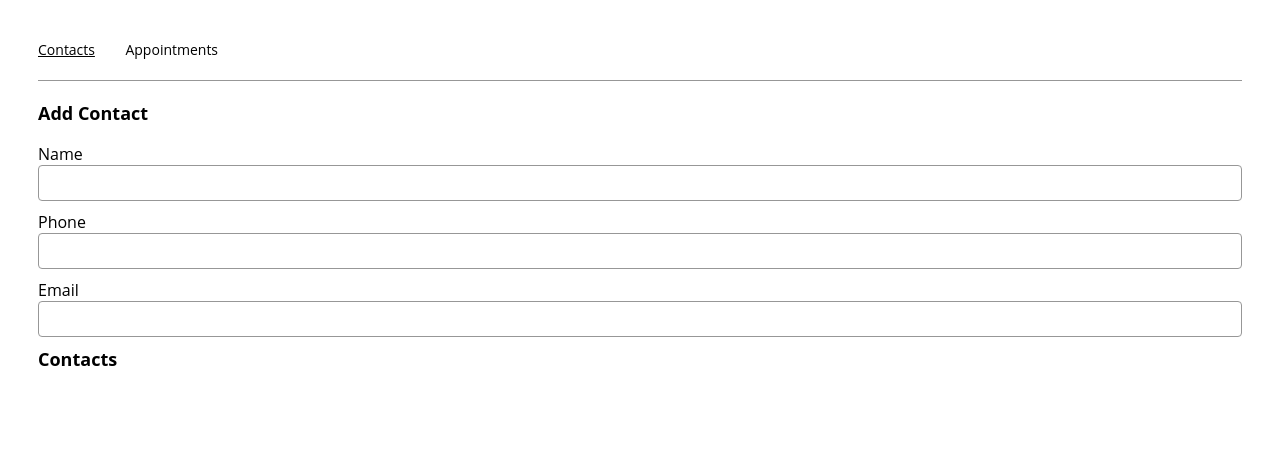
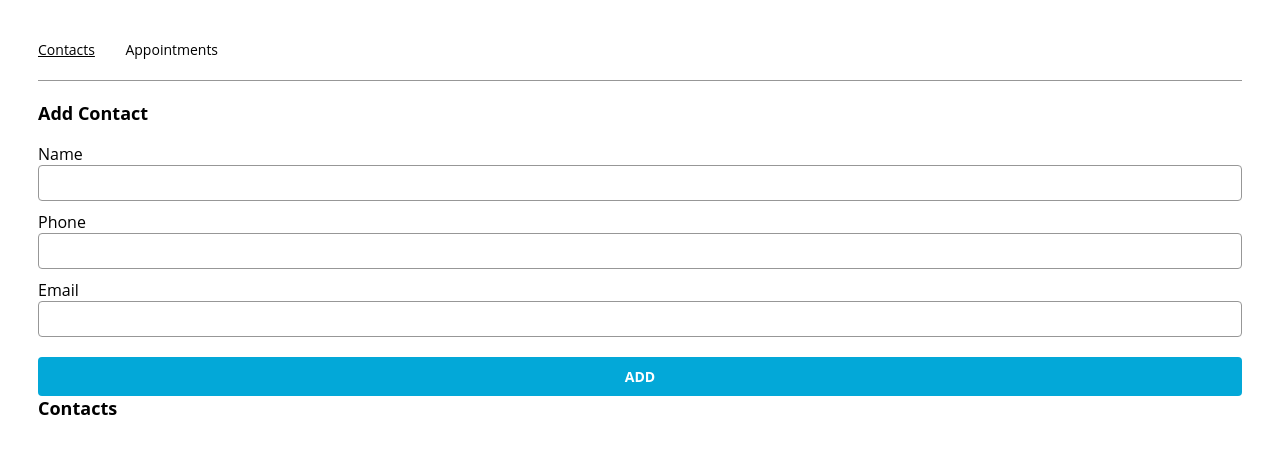
Before and after one commit to nccharles/Appointments, a React (Create React App) app: page /contacts in a window 1280 px wide. Shown: the top 454 px of the page. Built offline with nearby package versions, Linux system fonts and the light colour scheme.

Commit message:
adding state

```diff
--- a/src/App.js
+++ b/src/App.js
@@ -1,8 +1,8 @@
 import React from "react";
 import { Switch, Route, Redirect, NavLink } from "react-router-dom";
 
-import { AppointmentsPage } from "./containers/appointmentsPage/AppointmentsPage";
-import { ContactsPage } from "./containers/contactsPage/ContactsPage";
+import AppointmentsPage from "./containers/appointmentsPage/AppointmentsPage";
+import ContactsPage from "./containers/contactsPage/ContactsPage";
 
 function App() {
   /*
--- a/src/components/contactForm/ContactForm.js
+++ b/src/components/contactForm/ContactForm.js
@@ -1,28 +1,24 @@
 import React from "react";
 
 export const ContactForm = ({
-  name,
-  setName,
-  phone,
-  setPhone,
-  email,
-  setEmail,
+  onChange,
   handleSubmit
 }) => {
   return (
     <form onSubmit={handleSubmit}>
       <div>
       <label>Name</label>
-      <input type="text" name={name} onChange={setName}/>
+      <input type="text" name="name" onChange={onChange}/>
       </div>
       <div>
       <label>Phone</label>
-      <input type="tel" name={phone} onChange={setPhone}/>
+      <input type="tel" name="phone" onChange={onChange}/>
       </div>
       <div>
       <label>Email</label>
-      <input type="email" name={email} onChange={setEmail}/>
+      <input type="email" name="email" onChange={onChange}/>
       </div>
+      <input type="submit" value="ADD"/>
     </form>
   );
 };
--- a/src/containers/appointmentsPage/AppointmentsPage.js
+++ b/src/containers/appointmentsPage/AppointmentsPage.js
@@ -1,6 +1,6 @@
 import React from "react";
 
-export const AppointmentsPage = () => {
+const AppointmentsPage = () => {
   /*
   Define state variables for
   appointment info
@@ -26,3 +26,4 @@ export const AppointmentsPage = () => {
     </div>
   );
 };
+export default AppointmentsPage
--- a/src/containers/contactsPage/ContactsPage.js
+++ b/src/containers/contactsPage/ContactsPage.js
@@ -1,13 +1,15 @@
-import React from "react";
+import React,{useState} from "react";
 import {ContactForm} from "../../components/contactForm/ContactForm"
-export const ContactsPage = () => {
+const ContactsPage = () => {
   /*
   Define state variables for
   contact info and duplicate check
   */
-
+  const [contact, setContact] = useState({})
+  const [isAdded,setCheck]=useState("")
   const handleSubmit = (e) => {
     e.preventDefault();
+    console.log(contact)
     /*
     Add contact info and clear data
     if the contact name is not a duplicate
@@ -18,12 +20,15 @@ export const ContactsPage = () => {
   Using hooks, check for contact name in the
   contacts array variable in props
   */
+ const onChange=e=>{
+ setContact(prevState=>({...prevState,[e.target.name]:e.target.value}))
+ }
 
   return (
     <div>
       <section>
         <h2>Add Contact</h2>
-        <ContactForm/>
+        <ContactForm handleSubmit={handleSubmit} onChange={onChange}/>
       </section>
       <section>
         <h2>Contacts</h2>
@@ -31,3 +36,5 @@ export const ContactsPage = () => {
     </div>
   );
 };
+
+export default ContactsPage
```
